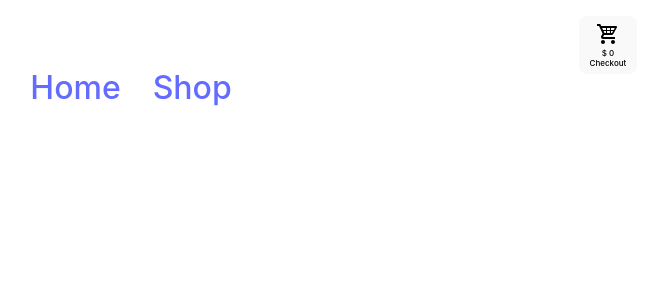
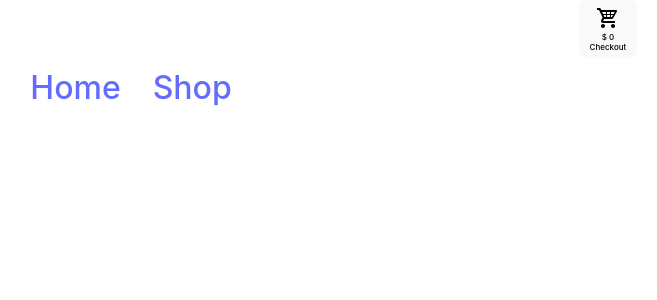
Before and after one commit to CameronTheDeveloper/shopping-app, a React (Vite) app: page / in a window 1280 px wide. Shown: the top 300 px of the page, without its empty margins (509-1166 px from the left). Built offline with nearby package versions, Linux system fonts and the light colour scheme.

Commit message:
Edit ShoppingCart position

```diff
--- a/src/Components/ShoppingCart/ShoppingCart.module.css
+++ b/src/Components/ShoppingCart/ShoppingCart.module.css
@@ -2,5 +2,4 @@
     font-size: 0.5em;
     position: fixed;
     left: 85%;
-    top: 2%;
 }
```
